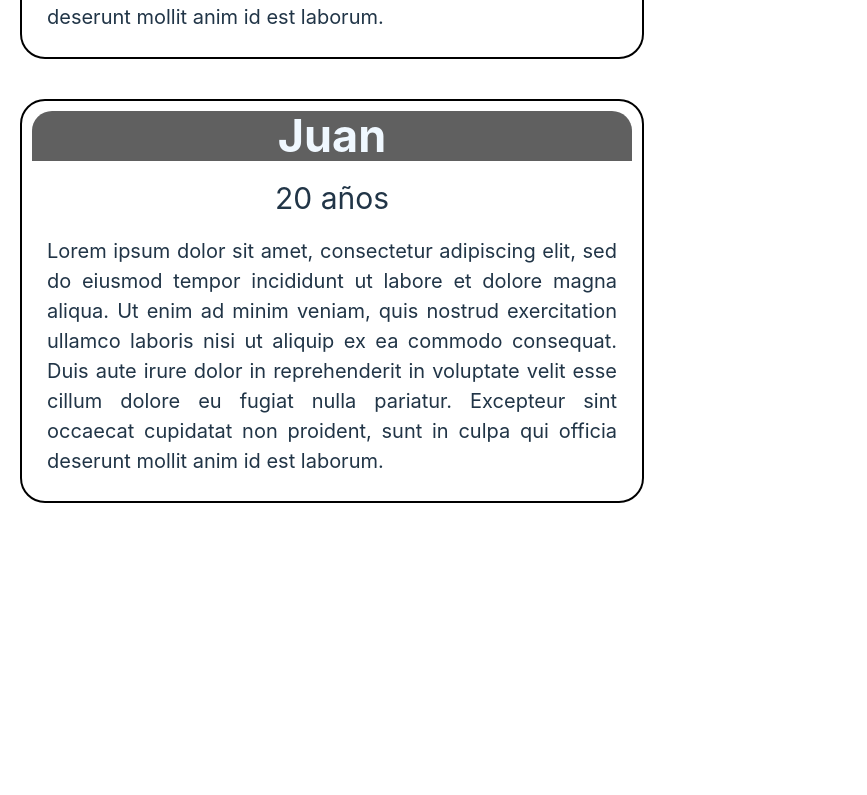
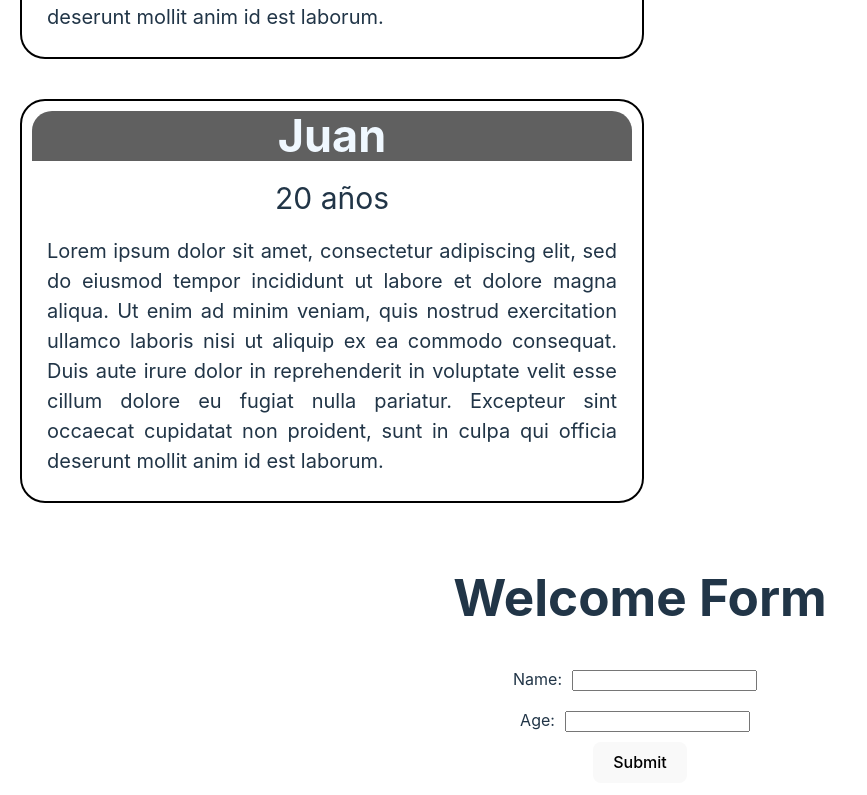
Before and after one commit to EstArmando/react-playground, a React (Vite) app: page / in a window 1280 px wide. Shown: the part 1142-1937 px from the top of the page, without its empty margins (0-867 px from the left). Before the commit the page ends 1665 px from the top, so only its background shows below. Built offline with nearby package versions, Linux system fonts and the light colour scheme.

Commit message:
form-event-and-conditional-rendering

```diff
--- a/src/App.jsx
+++ b/src/App.jsx
@@ -1,5 +1,6 @@
 import Counter from "./components/Counter";
 import UserProfile from "./components/UserProfile";
+import WelcomeForm from "./components/WelcomeForm";
 
 const users = [
   {
@@ -29,6 +30,7 @@ const App = () => {
       {users.map((user, index) => (
         <UserProfile key={index} user={user} />
       ))}
+      <WelcomeForm />
     </>
   );
 };
--- /dev/null
+++ b/src/components/WelcomeForm/Message.jsx
@@ -0,0 +1,30 @@
+import React from "react";
+import styles from "./Message.module.css";
+
+const Message = ({ user }) => {
+  if (!user.userName && !user.age) {
+    return null;
+  }
+
+  if (isNaN(user.age) || user.age == "") {
+    return (
+      <div>
+        <p className={styles.error}>The age value is incorrect, please try again!</p>
+      </div>
+    );
+  } else if (Number.parseInt(user.age) <= 18) {
+    return (
+      <div className={styles.warning}>
+        <p>{user.userName} you are not allowed!</p>
+      </div>
+    );
+  } else {
+    return (
+      <div className={styles.valid}>
+        <p>Welcome {user.userName}</p>
+      </div>
+    );
+  }
+};
+
+export default Message;
--- /dev/null
+++ b/src/components/WelcomeForm/Message.module.css
@@ -0,0 +1,15 @@
+.error {
+  background-color: hsl(0, 100%, 50%);
+  border-radius: 5px;
+}
+
+.valid {
+  border-radius: 5px;
+  background-color: rgba(0, 105, 0, 0.658);
+}
+
+.warning {
+  background-color: rgba(255, 251, 0, 0.87);
+  border-radius: 5px;
+  color: black;
+}
--- /dev/null
+++ b/src/components/WelcomeForm/WelcomeForm.jsx
@@ -0,0 +1,37 @@
+import styles from "./WelcomeForm.module.css";
+import Message from "./Message";
+import { useState } from "react";
+
+const WelcomeForm = () => {
+  const [user, setUser] = useState({ userName: "", age: "" });
+
+  const handleSubmit = (e) => {
+    const { userName, age } = e.target;
+    setUser({
+      userName: userName.value,
+      age: age.value,
+    });
+    e.preventDefault();
+  };
+
+  return (
+    <div className={styles.container}>
+      <h1>Welcome Form</h1>
+      <form onSubmit={handleSubmit}>
+        <label htmlFor="userName">
+          Name:
+          <input type="text" name="userName" id="userName" />
+        </label>
+        <label htmlFor="age">
+          Age:
+          <input type="text" name="age" id="age" />
+        </label>
+        <button type="submit">Submit</button>
+      </form>
+
+      <Message user={user} />
+    </div>
+  );
+};
+
+export default WelcomeForm;
--- /dev/null
+++ b/src/components/WelcomeForm/WelcomeForm.module.css
@@ -0,0 +1,17 @@
+.container {
+  border: 2px solid hsl(0, 0%, 100%);
+  border-radius: 20px;
+  margin: auto;
+  padding: 10px;
+  width: 500px;
+  height: auto;
+  text-align: center;
+}
+
+.container label {
+  display: block;
+}
+
+label input {
+  margin: 10px;
+}
--- /dev/null
+++ b/src/components/WelcomeForm/index.js
@@ -0,0 +1 @@
+export { default } from './WelcomeForm'
```
